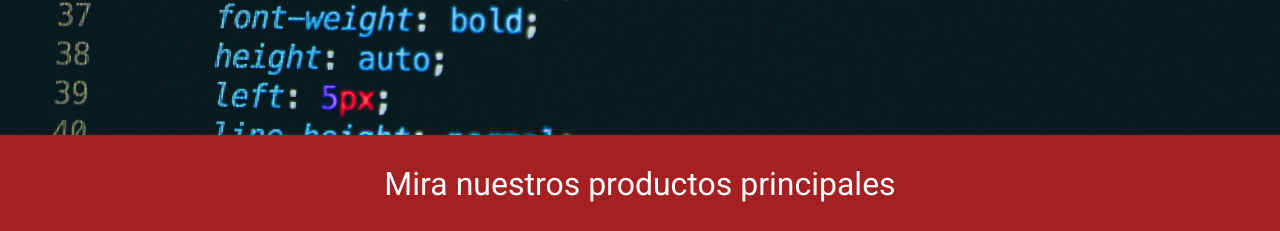
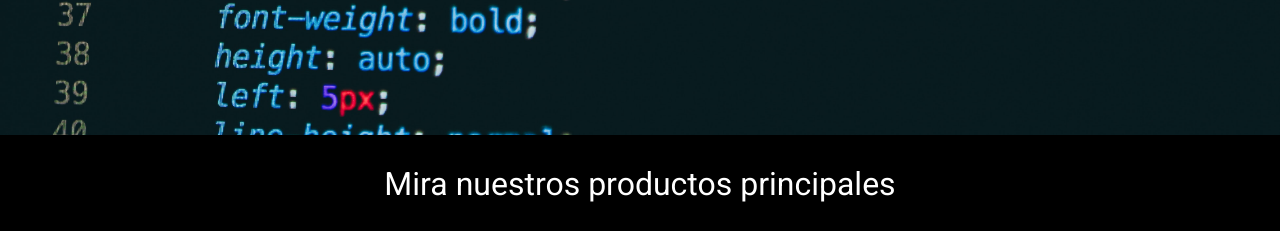
Before and after one commit to russo2016/Clase-11, a plain HTML site: page index.html in a window 1280 px wide. Shown: the part 539-770 px from the top of the page. Drawn offline with nearby package versions, Linux system fonts and the light colour scheme.

Commit message:
actualizando css

```diff
--- a/css/styles.css
+++ b/css/styles.css
@@ -4,7 +4,7 @@
 }
 
 body {
-    background-color: #a52121;
+    background-color:black;
     font-family: 'Roboto', sans-serif;
 }
 
```
